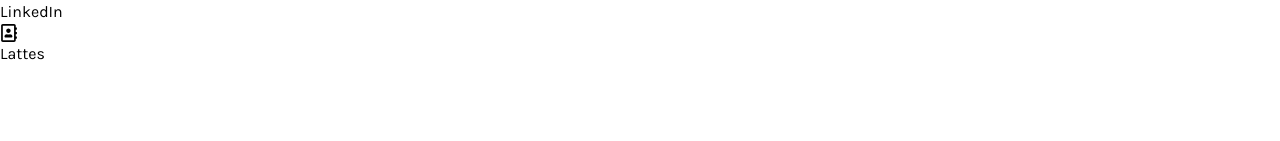
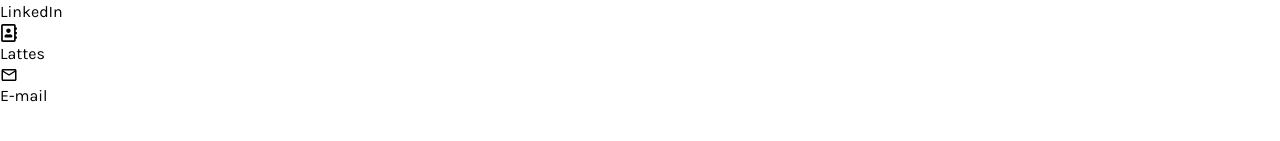
Before and after one commit to dauid64/facilitando_bits_site, a Next.js app: page /en/sobre in a window 1280 px wide. Shown: the part 529-670 px from the top of the page. Built offline with nearby package versions, Linux system fonts and the light colour scheme.

Commit message:
incluindo email ao footer

```diff
--- a/src/components/base/Footer.tsx
+++ b/src/components/base/Footer.tsx
@@ -1,6 +1,7 @@
 import Link from "next/link";
 import { CiLinkedin } from "react-icons/ci";
 import { FaRegAddressBook } from "react-icons/fa";
+import { MdOutlineEmail } from "react-icons/md";
 
 export function Footer() {
     return (
@@ -10,10 +11,13 @@
                 </span>
                 <ul className="flex flex-wrap items-center mt-3 text-sm font-medium text-gray-500 dark:text-gray-400 sm:mt-0">
                     <li>
-                        <Link href="https://www.linkedin.com/in/carlos-david-castro-de-souza-neto-795a83210" className="hover:underline me-4 md:me-6 flex"><CiLinkedin size={20} />LinkedIn</Link>
+                        <Link href="https://www.linkedin.com/in/carlos-david-castro-de-souza-neto-795a83210" className="hover:underline me-4 md:me-6 flex"><CiLinkedin size={20} className="mr-0.5"/>LinkedIn</Link>
                     </li>
                     <li>
-                        <Link href="https://lattes.cnpq.br/0137678114955696" className="hover:underline me-4 md:me-6 flex"><FaRegAddressBook size={18} />Lattes</Link>
+                        <Link href="https://lattes.cnpq.br/0137678114955696" className="hover:underline me-4 md:me-6 flex"><FaRegAddressBook size={18} className="mr-0.5"/>Lattes</Link>
+                    </li>
+                    <li>
+                        <Link href="mailto:carlosdauid64br@gmail.com" className="hover:underline me-4 md:me-6 flex"><MdOutlineEmail size={18} className="mr-0.5"/>E-mail</Link>
                     </li>
                 </ul>
             </div>
```
